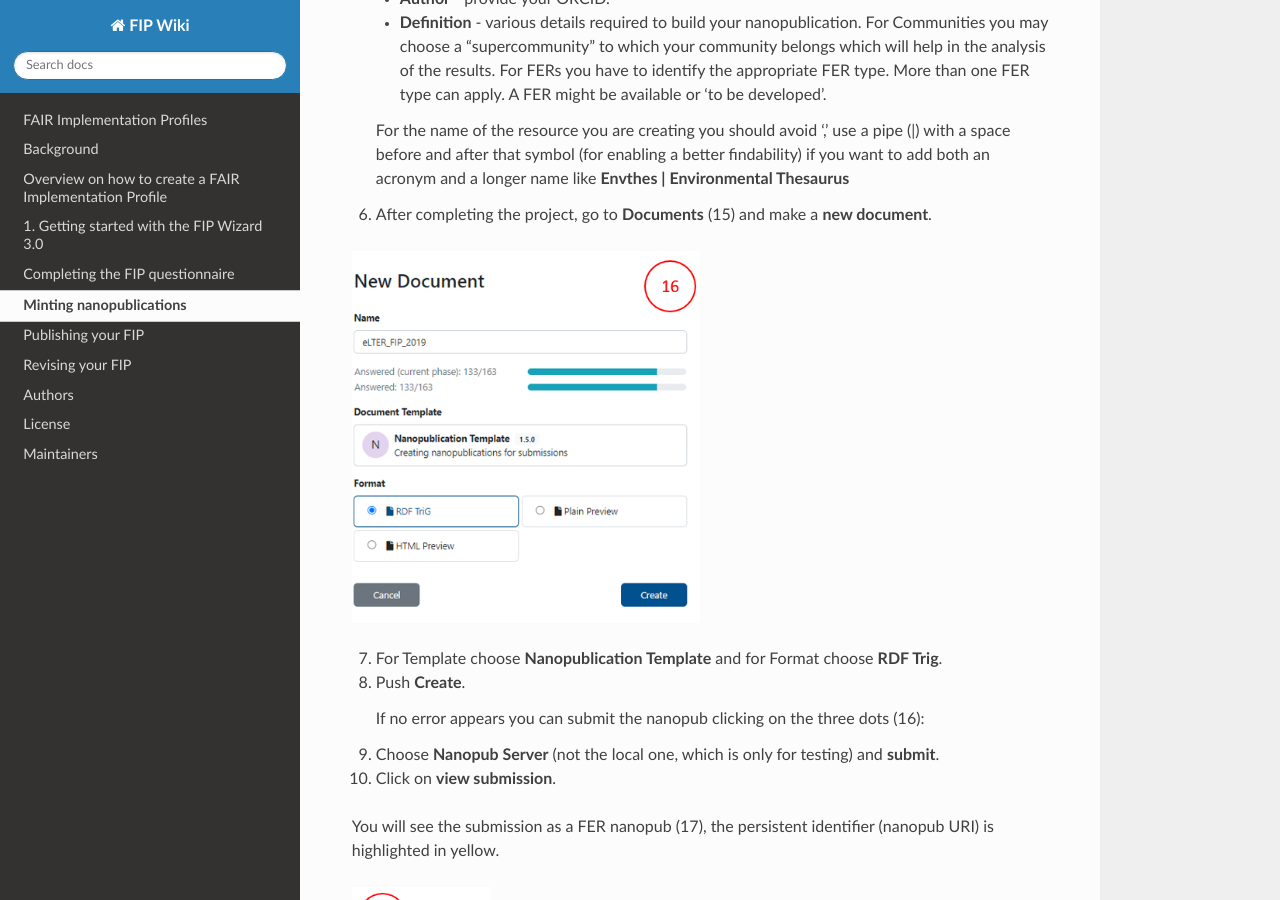
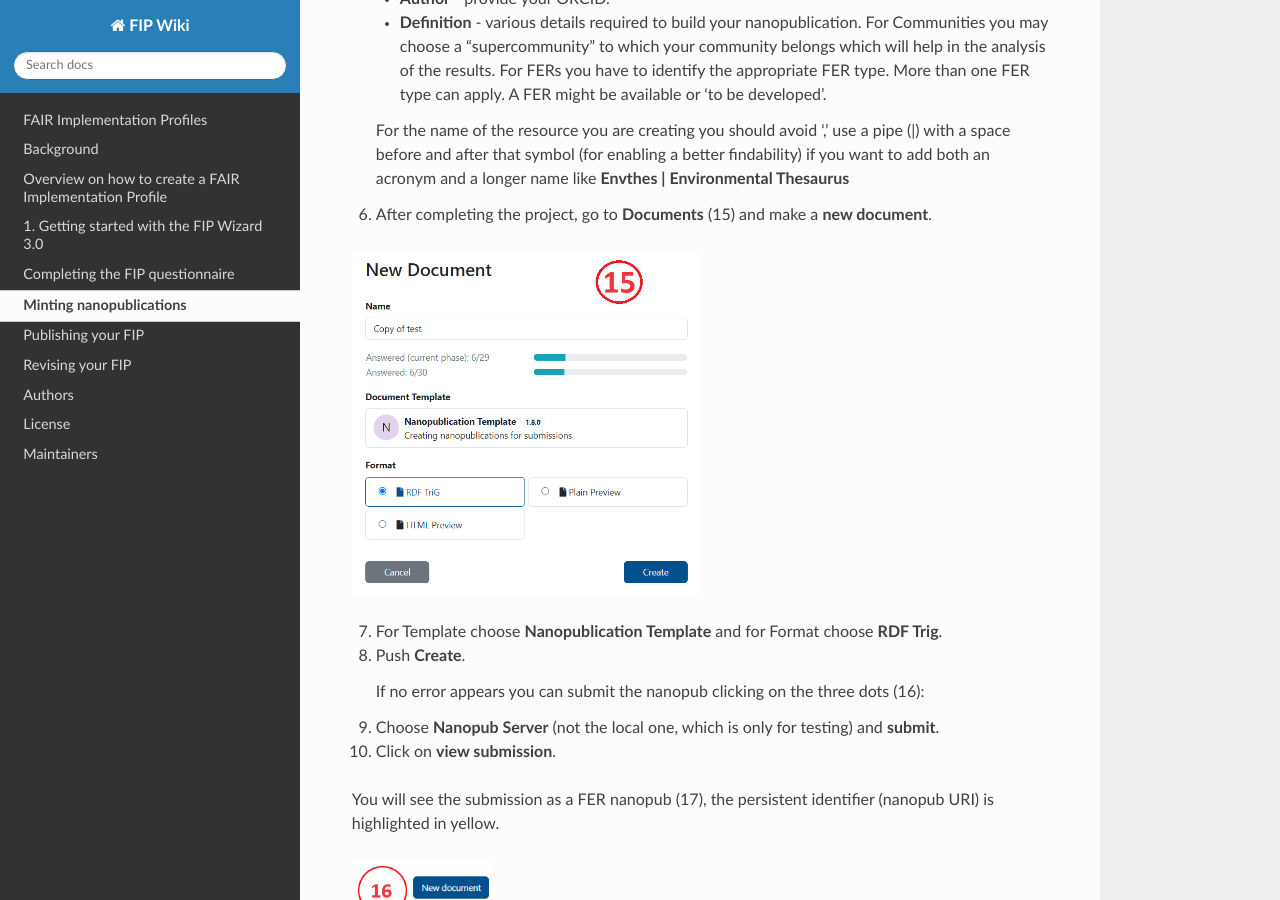
Before and after one commit to gofair-foundation/fip, a Sphinx documentation site: the page built from docs/MintingNanopublications.md, in a window 1280 px wide and 900 px high, scrolled down 1128 px. Built offline with Sphinx 7.4.7 and the Read the Docs theme 2.0.0, drawn with Linux system fonts in a browser that asks for light colours.

Commit message:
MintingNanopublications.md

```diff
--- a/docs/MintingNanopublications.md
+++ b/docs/MintingNanopublications.md
@@ -42,7 +42,7 @@
 
 6. After completing the project, go to **Documents** (15) and make a **new document**.
 
-<p align="left"><img src="./_static/img/fipwug_ch3_img16.png" width="50%"></p>
+<p align="left"><img src="./_static/img/15.png" width="50%"></p>
 
 7. For Template choose **Nanopublication Template** and for Format choose **RDF Trig**.
 
@@ -56,7 +56,7 @@
 
 You will see the submission as a FER nanopub (17), the persistent identiﬁer (nanopub URI) is highlighted in yellow.
 
-<p align="left"><img src="./_static/img/fipwug_ch3_img17.png" width="20%"></p>
+<p align="left"><img src="./_static/img/16.png" width="20%"></p>
 
 This FER will now appear, automatically, in the drop downs of the question where the FER type is expected (e.g. identiﬁer for F1).
 
@@ -64,4 +64,4 @@
 
 You can, however, already use the FER before it gets a qualiﬁcation.
 
-<p align="left"><img src="./_static/img/fipwug_ch3_img18.png" width="50%"></p>
+<p align="left"><img src="./_static/img/17.png" width="50%"></p>
```
